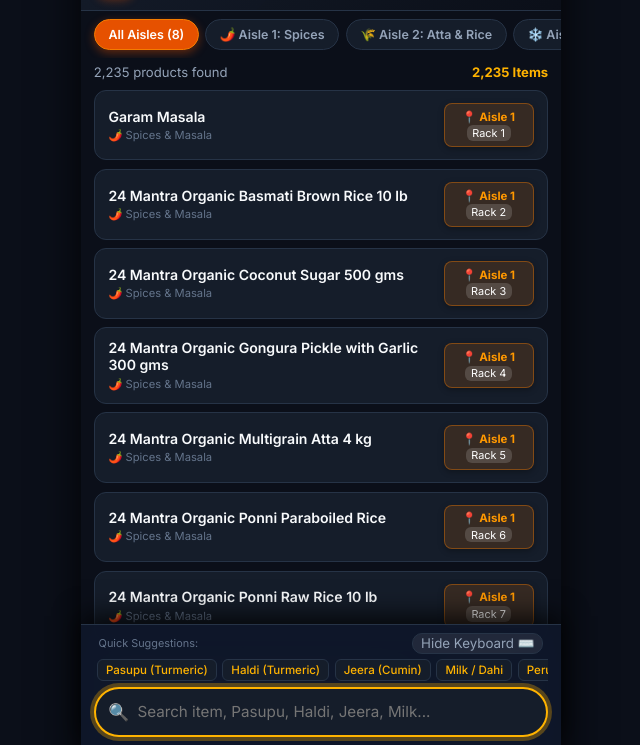
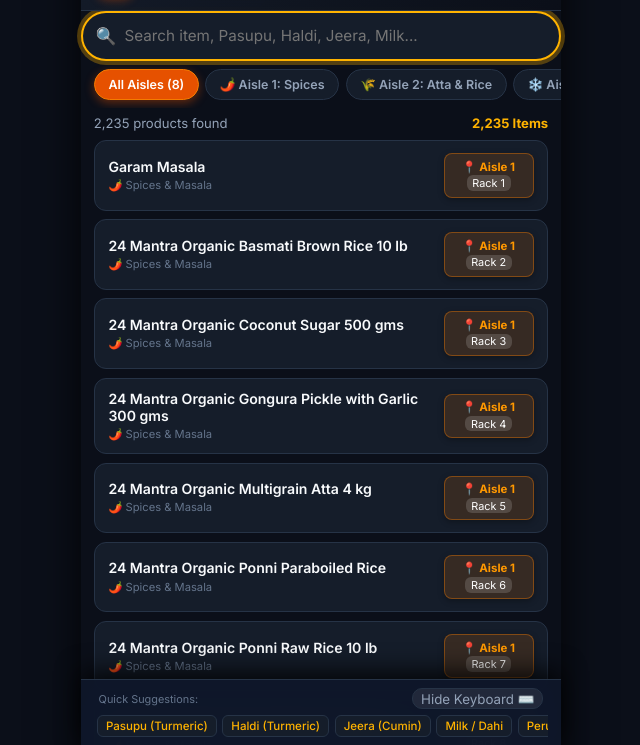
Before and after one commit to vajrang-b/bharatbazar, a plain HTML site: page docs/index.html in a window 1280 px wide. Shown: the part 52-797 px from the top of the page, without its empty margins (319-959 px from the left). Drawn offline with Linux system fonts and the light colour scheme.

Commit message:
Move search bar to top; add unique device fingerprint ID (canvas+WebGL+screen+timezone hash)

```diff
--- a/docs/app.js
+++ b/docs/app.js
@@ -178,6 +178,62 @@ function getMultilingualAliases(slug, name) {
 }
 
 // Anonymous Device Profiler
+function generateDeviceFingerprint() {
+  const components = [];
+
+  // Screen properties
+  components.push(window.screen.width + 'x' + window.screen.height);
+  components.push(window.screen.colorDepth);
+  components.push(window.devicePixelRatio || 1);
+
+  // Timezone
+  components.push(Intl.DateTimeFormat().resolvedOptions().timeZone);
+
+  // Platform & language
+  components.push(navigator.platform);
+  components.push(navigator.language);
+  components.push(navigator.hardwareConcurrency || 'unknown');
+
+  // Canvas fingerprint
+  try {
+    const canvas = document.createElement('canvas');
+    canvas.width = 200;
+    canvas.height = 50;
+    const ctx = canvas.getContext('2d');
+    ctx.textBaseline = 'top';
+    ctx.font = '14px Arial';
+    ctx.fillStyle = '#f60';
+    ctx.fillRect(0, 0, 200, 50);
+    ctx.fillStyle = '#069';
+    ctx.fillText('BharatBazar🛒', 2, 15);
+    components.push(canvas.toDataURL().slice(-50));
+  } catch (e) {
+    components.push('no-canvas');
+  }
+
+  // WebGL renderer
+  try {
+    const gl = document.createElement('canvas').getContext('webgl');
+    if (gl) {
+      const dbg = gl.getExtension('WEBGL_debug_renderer_info');
+      if (dbg) {
+        components.push(gl.getParameter(dbg.UNMASKED_RENDERER_WEBGL));
+      }
+    }
+  } catch (e) {
+    components.push('no-webgl');
+  }
+
+  // Hash all components into a short hex ID
+  const raw = components.join('|');
+  let hash = 0;
+  for (let i = 0; i < raw.length; i++) {
+    hash = ((hash << 5) - hash) + raw.charCodeAt(i);
+    hash |= 0;
+  }
+  return 'DID-' + Math.abs(hash).toString(16).toUpperCase().padStart(8, '0');
+}
+
 function detectDeviceProfile() {
   const ua = navigator.userAgent;
   let deviceType = "Desktop";
@@ -198,13 +254,15 @@ function detectDeviceProfile() {
 
   const screenRes = `${window.screen.width}x${window.screen.height}`;
   const isTouch = 'ontouchstart' in window || navigator.maxTouchPoints > 0;
+  const deviceId = generateDeviceFingerprint();
 
   return {
     deviceType,
     os,
     browser,
     screenRes,
-    isTouch
+    isTouch,
+    deviceId
   };
 }
 
@@ -217,10 +275,12 @@ function initVisitorProfile() {
       visitorProfile = JSON.parse(saved);
       visitorProfile.visitCount = (visitorProfile.visitCount || 1) + 1;
       visitorProfile.lastVisit = new Date().toLocaleTimeString([], { hour: '2-digit', minute: '2-digit' });
+      visitorProfile.deviceId = info.deviceId; // Always refresh fingerprint
     } else {
       const randomID = 'BB-DEV-' + Math.random().toString(36).substring(2, 7).toUpperCase();
       visitorProfile = {
         visitorId: randomID,
+        deviceId: info.deviceId,
         deviceType: info.deviceType,
         os: info.os,
         browser: info.browser,
--- a/docs/index.html
+++ b/docs/index.html
@@ -30,6 +30,15 @@
         <button class="menu-trigger-btn" id="menuToggleBtn" aria-label="Open Navigation Menu">☰</button>
       </div>
     </header>
+
+    <!-- Search Bar (Top) -->
+    <div class="search-section">
+      <div class="search-input-box">
+        <span class="search-icon-left">🔍</span>
+        <input type="text" id="searchInput" class="search-input" placeholder="Search item, Pasupu, Haldi, Jeera, Milk..." autocomplete="off">
+        <button id="clearSearchBtn" class="clear-icon-right">✕</button>
+      </div>
+    </div>
 
     <!-- Slide-out Navigation Drawer Menu -->
     <div class="drawer-overlay" id="drawerOverlay">
@@ -181,14 +190,7 @@
         <span class="lang-chip" data-search="bellam">Bellam (Jaggery)</span>
       </div>
 
-      <!-- Bottom Sticky Search Box -->
-      <div class="search-section">
-        <div class="search-input-box">
-          <span class="search-icon-left">🔍</span>
-          <input type="text" id="searchInput" class="search-input" placeholder="Search item, Pasupu, Haldi, Jeera, Milk..." autocomplete="off">
-          <button id="clearSearchBtn" class="clear-icon-right">✕</button>
-        </div>
-      </div>
+
     </div>
 
   </div>
```
